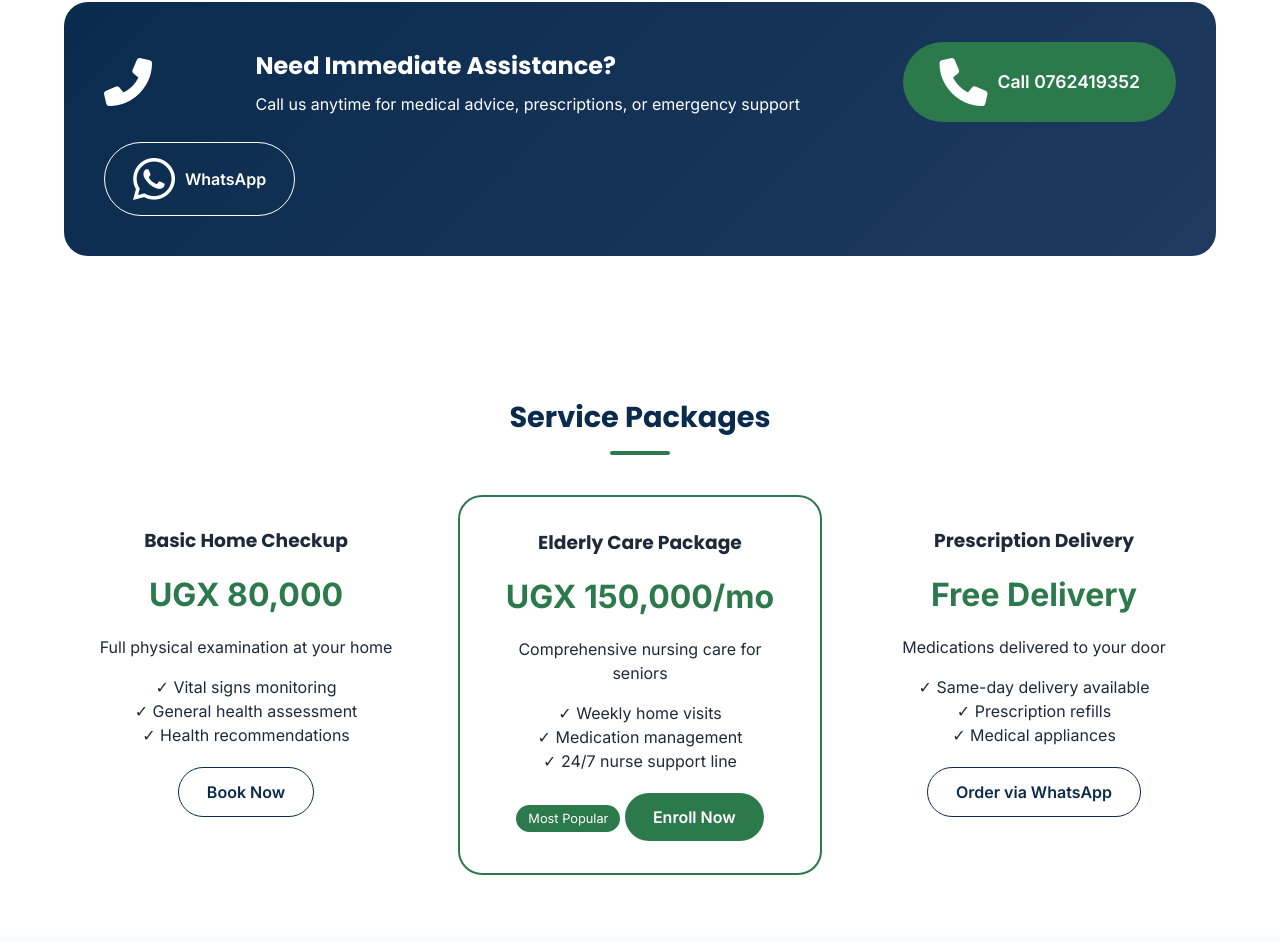
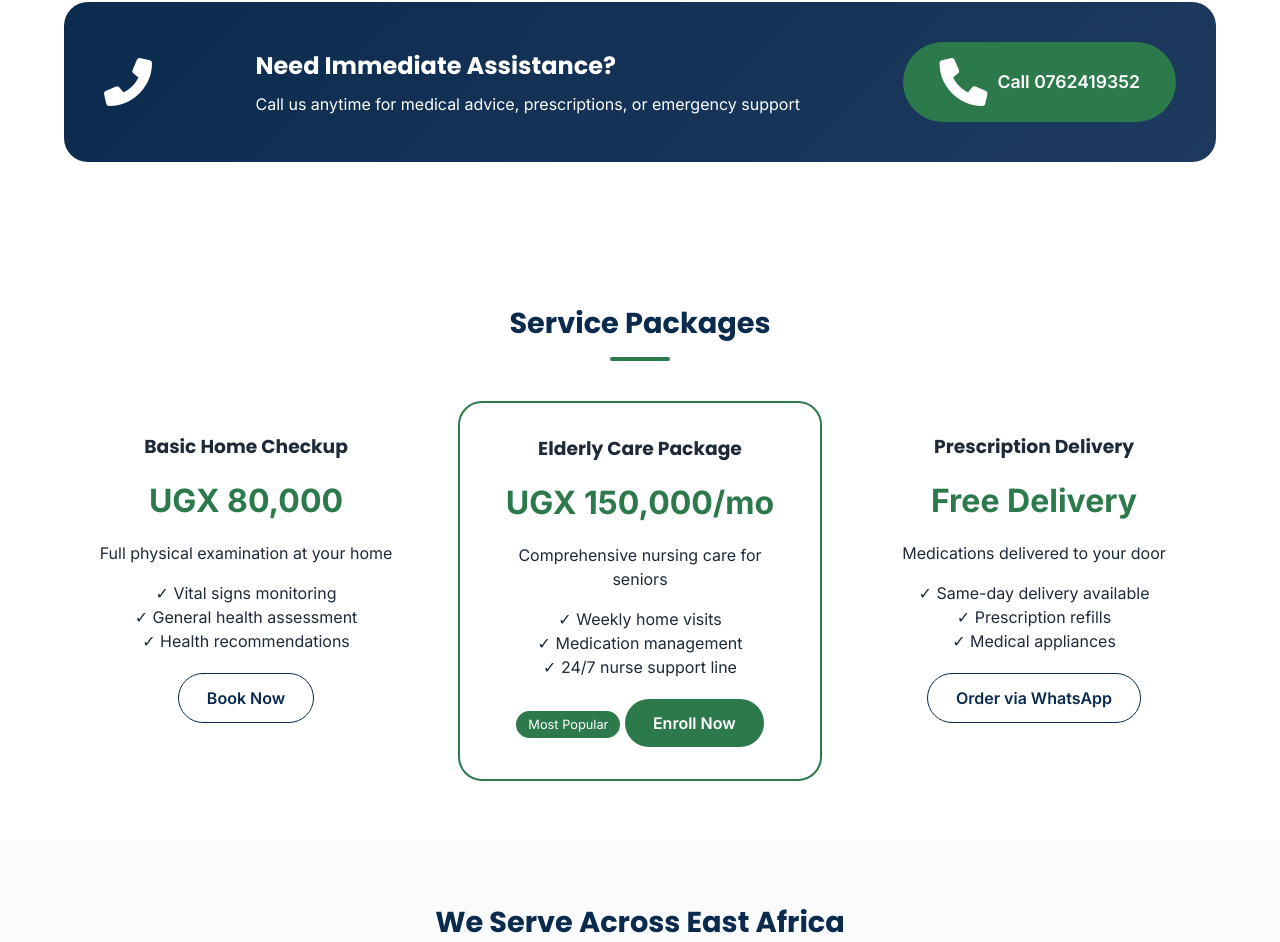
Before and after one commit to denismugira66/Acheivers-medical, a plain HTML site: page services.html in a window 1280 px wide. Shown: the part 3272-4214 px from the top of the page. Drawn offline with Linux system fonts and the light colour scheme.

Commit message:
Update services.html

```diff
--- a/services.html
+++ b/services.html
@@ -194,9 +194,6 @@
                 <a href="tel:0762419352" class="btn btn-primary btn-large">
                     <i class="fas fa-phone"></i> Call 0762419352
                 </a>
-                <a href="https://wa.me/0762419352" class="btn btn-outline">
-                    <i class="fab fa-whatsapp"></i> WhatsApp
-                </a>
             </div>
         </div>
     </div>
```
